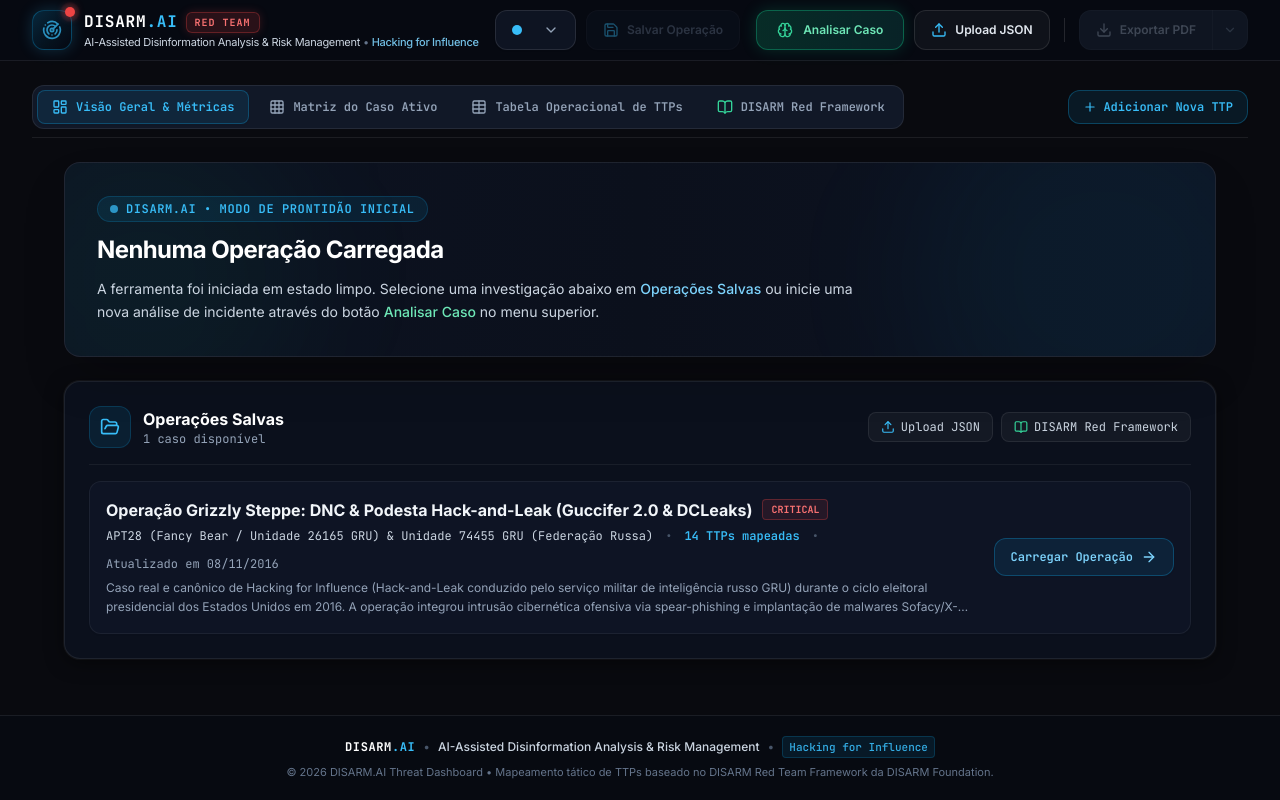
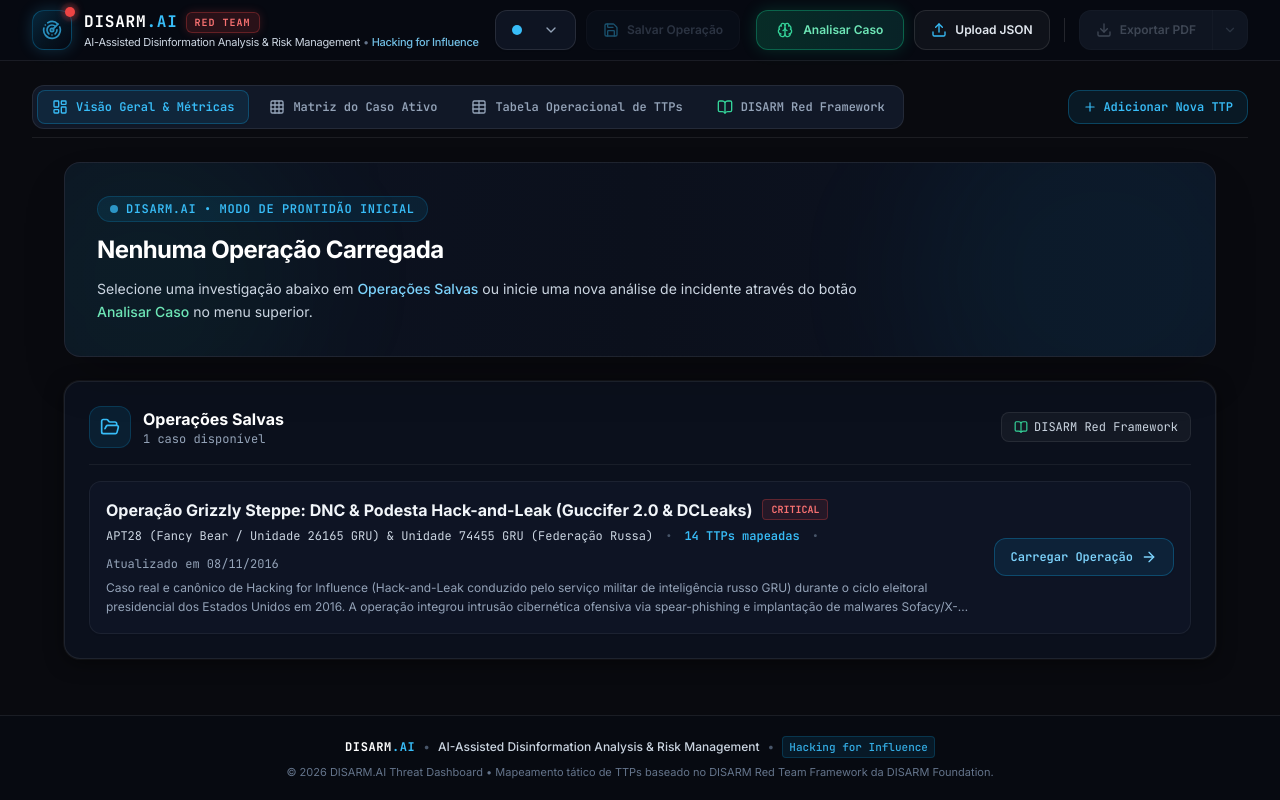
Before and after one commit to cybersailor-war/disarm-threat-dashboard, a React (Vite) app: page / in a window 1280 px wide. Built offline with nearby package versions, Linux system fonts and the light colour scheme.

Commit message:
refactor(ui): remover trecho estado limpo e botao redundante upload json

```diff
--- a/src/App.tsx
+++ b/src/App.tsx
@@ -433,7 +433,6 @@
           <EmptyOperationState
             allCampaigns={allCampaigns}
             onSelectCampaign={handleCampaignChange}
-            onOpenUpload={() => setUploadModalOpen(true)}
             onExploreFramework={() => setActiveTab('navigator')}
           />
         ) : (
--- a/src/components/EmptyOperationState.tsx
+++ b/src/components/EmptyOperationState.tsx
@@ -1,7 +1,6 @@
 import React from 'react';
 import {
   FolderOpen,
-  Upload,
   BookOpen,
   ArrowRight,
   ShieldAlert,
@@ -14,14 +13,12 @@
 interface EmptyOperationStateProps {
   allCampaigns: DisarmCampaign[];
   onSelectCampaign: (campaign: DisarmCampaign) => void;
-  onOpenUpload: () => void;
   onExploreFramework: () => void;
 }
 
 export const EmptyOperationState: React.FC<EmptyOperationStateProps> = ({
   allCampaigns,
   onSelectCampaign,
-  onOpenUpload,
   onExploreFramework,
 }) => {
   return (
@@ -42,7 +39,7 @@
           </h2>
 
           <p className="text-sm text-slate-300 font-sans leading-relaxed">
-            A ferramenta foi iniciada em estado limpo. Selecione uma investigação abaixo em{' '}
+            Selecione uma investigação abaixo em{' '}
             <strong className="text-sky-300 font-medium">Operações Salvas</strong> ou inicie uma nova análise de incidente através do botão{' '}
             <strong className="text-emerald-300 font-medium">Analisar Caso</strong> no menu superior.
           </p>
@@ -64,20 +61,12 @@
             </div>
           </div>
 
-          {/* Secondary Quick Actions */}
+          {/* Secondary Quick Action: DISARM Red Framework */}
           <div className="flex items-center gap-2">
-            <button
-              onClick={onOpenUpload}
-              className="flex items-center gap-1.5 py-1.5 px-3 rounded-lg text-xs font-mono text-slate-300 hover:text-white bg-white/[0.04] hover:bg-white/[0.08] border border-white/[0.08] transition-all cursor-pointer"
-              title="Importar camada DISARM Navigator em JSON"
-            >
-              <Upload className="w-3.5 h-3.5 text-sky-400" />
-              <span>Upload JSON</span>
-            </button>
             <button
               onClick={onExploreFramework}
               className="flex items-center gap-1.5 py-1.5 px-3 rounded-lg text-xs font-mono text-slate-300 hover:text-white bg-white/[0.04] hover:bg-white/[0.08] border border-white/[0.08] transition-all cursor-pointer"
-              title="Consultar catálogo de 16 Táticas e 391 Técnicas"
+              title="Consultar catálogo canônico de 16 Táticas e 391 Técnicas"
             >
               <BookOpen className="w-3.5 h-3.5 text-emerald-400" />
               <span>DISARM Red Framework</span>
```
